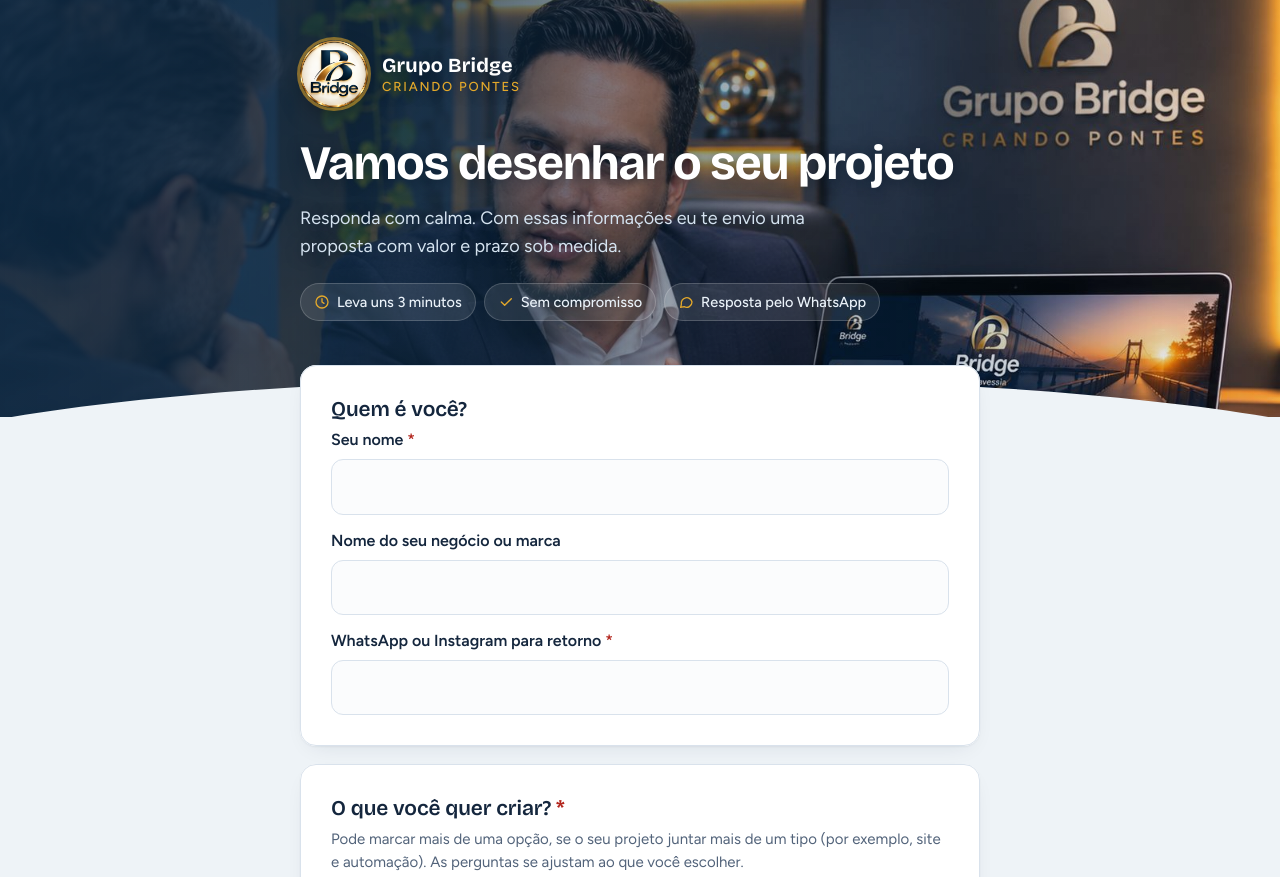
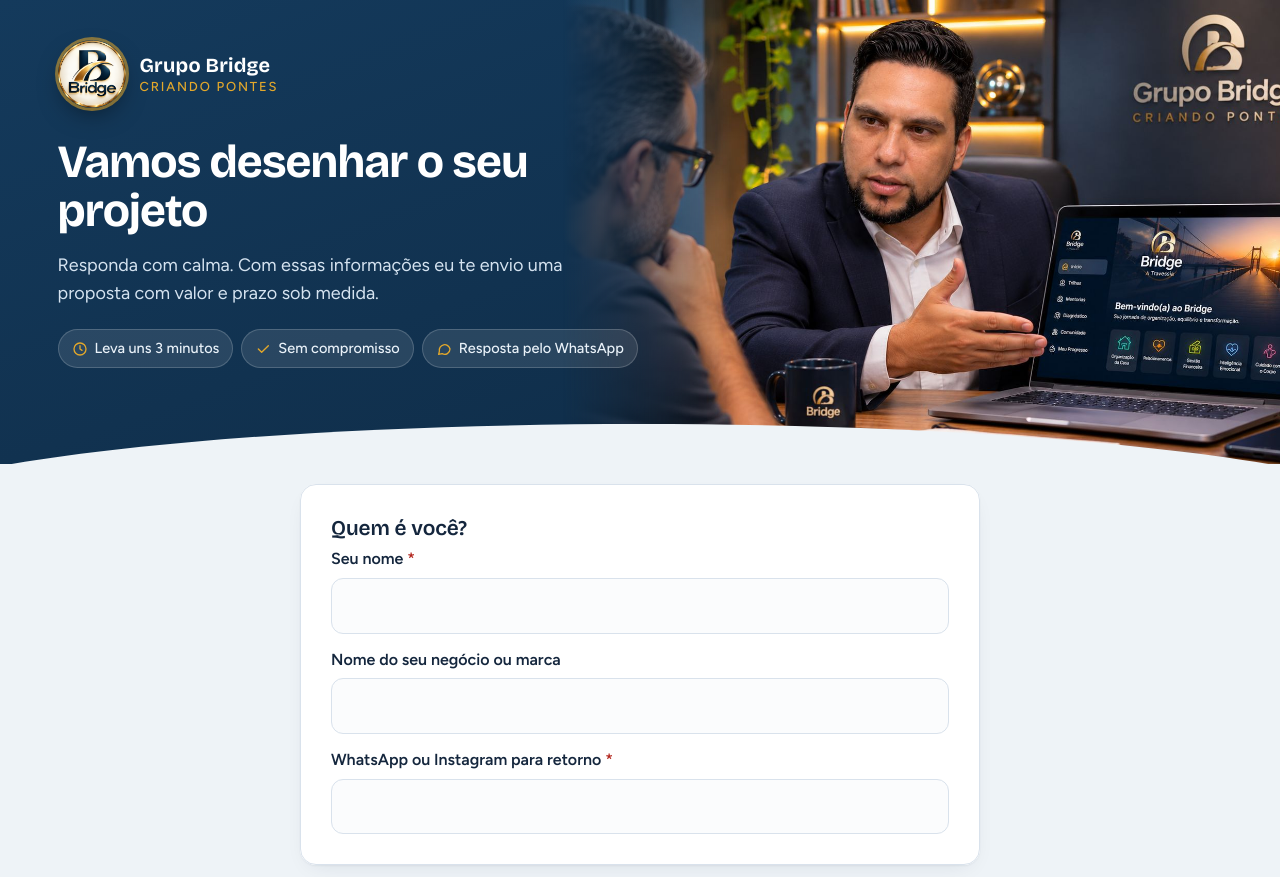
Before and after one commit to rjfelizardo/briefing-loja, a plain HTML site: page index.html in a window 1280 px wide. Shown: the top 877 px of the page. Drawn offline with nearby package versions, Linux system fonts and the light colour scheme.

Commit message:
Briefing (desktop): topo dividido, texto à esquerda e foto à direita; card mais abaixo
Co-Authored-By: Claude Sonnet 5.5 <noreply@anthropic.com>
Claude-Session: https://claude.ai/code/session_018yaUjq2rriDoW1weVHNQYi

```diff
--- a/index.html
+++ b/index.html
@@ -72,12 +72,16 @@
   }
   header.hero .wrap{position:relative;z-index:1}
   @media (min-width:760px){
+    /* topo dividido: texto colado à esquerda, foto à direita */
     header.hero::before{
-      background:
-        linear-gradient(90deg,rgba(14,42,68,.90) 0%,rgba(14,42,68,.74) 34%,rgba(14,42,68,.30) 62%,rgba(14,42,68,.05) 100%),
-        url("/hero.jpg") 50% 14%/cover no-repeat;
+      left:auto;width:56%;
+      background:url("/hero.jpg") 35% 30%/cover no-repeat;
+      -webkit-mask-image:linear-gradient(to right,transparent 0,#000 24%);
+              mask-image:linear-gradient(to right,transparent 0,#000 24%);
     }
-    header.hero h1,header.hero .lead,.brand .nome{text-shadow:0 2px 14px rgba(8,24,40,.55)}
+    header.hero .wrap{max-width:none;margin:0;width:50%;padding:0 0 0 clamp(24px,4.5vw,80px)}
+    header.hero h1{font-size:clamp(34px,3.6vw,50px)}
+    main form#briefing{margin-top:20px}
   }
   header.hero svg.arc{position:absolute;left:0;right:0;bottom:-2px;width:100%;height:56px}
   .brand{display:flex;align-items:center;gap:14px;margin:0 0 30px}
```
